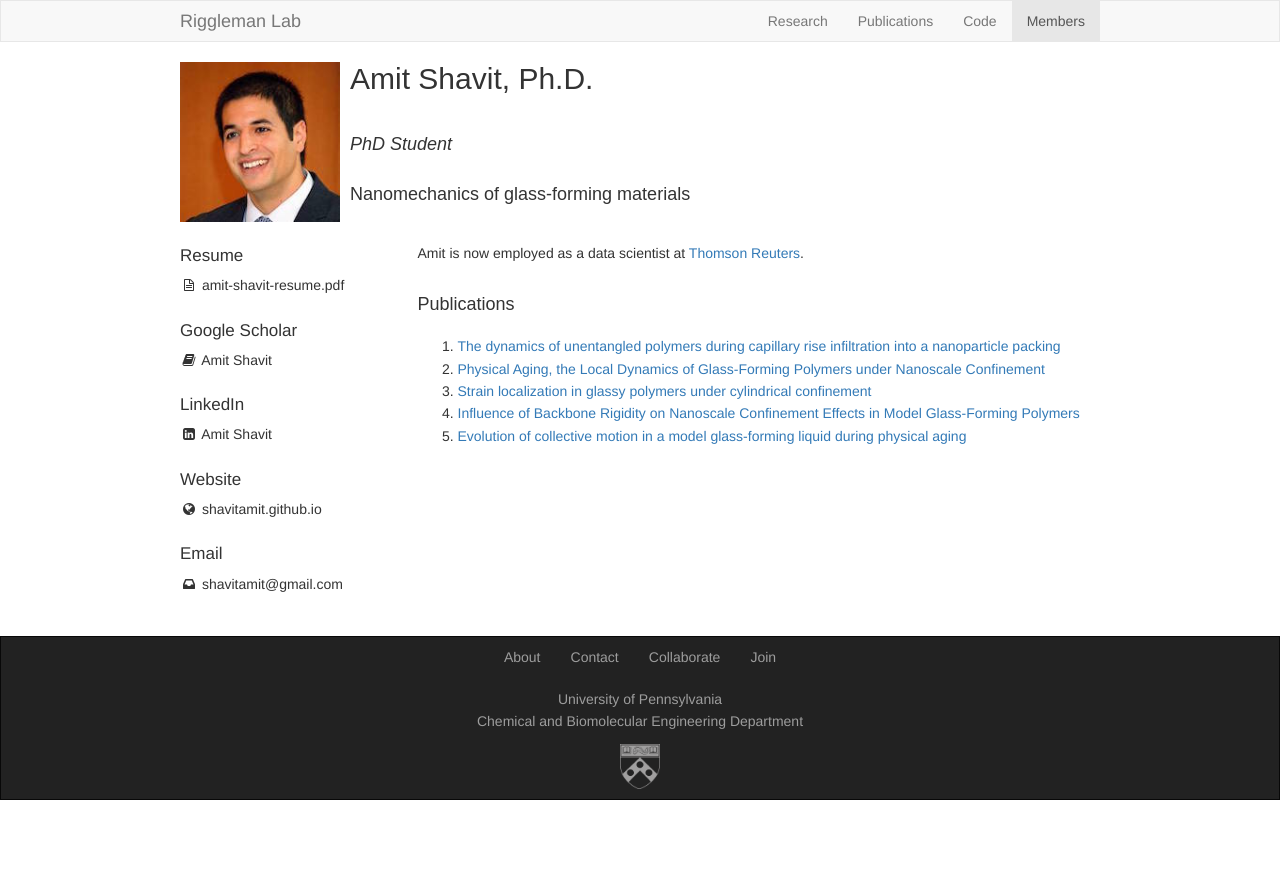
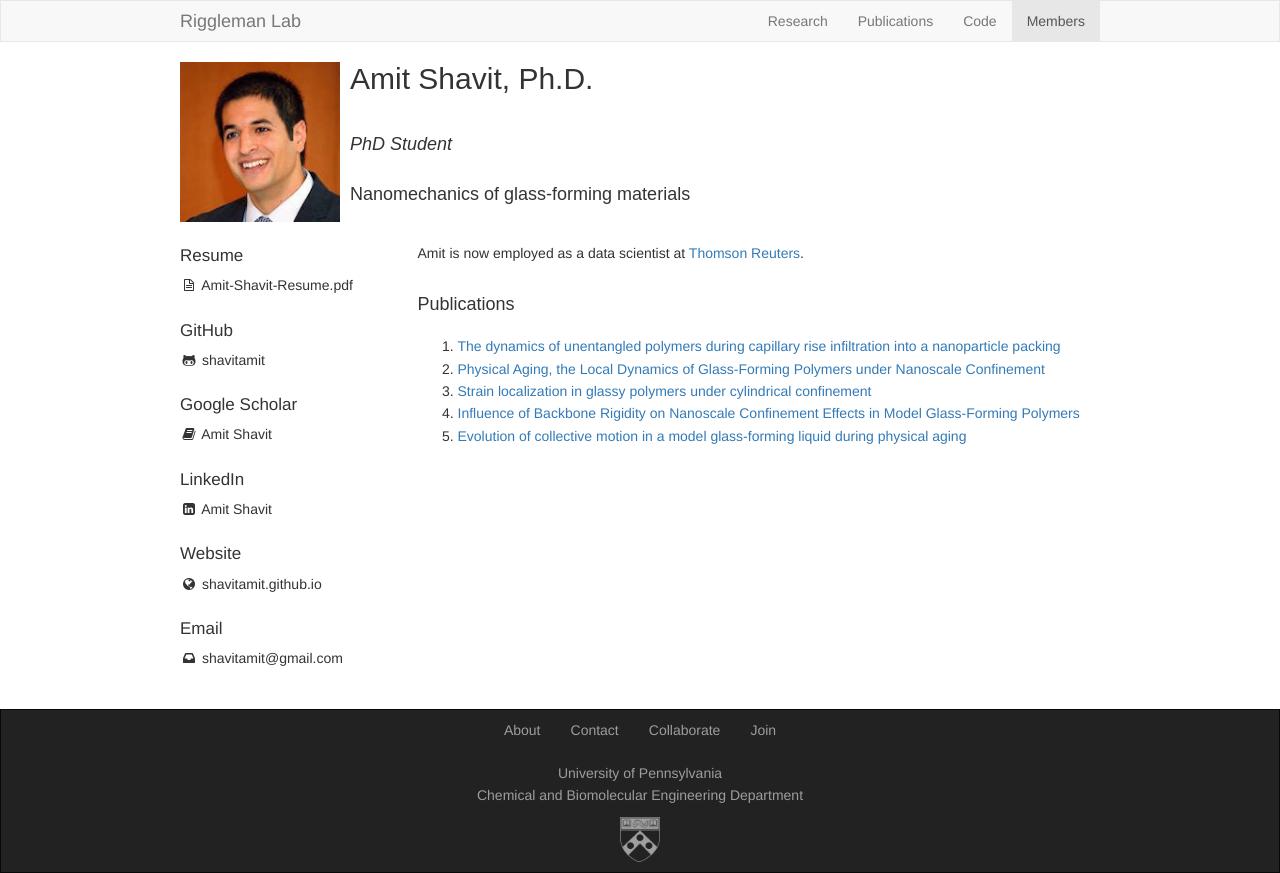
Before and after one commit to rigglemanlab/rigglemanlab.github.io, a plain HTML site: page members/amit-shavit/index.html in a window 1280 px wide. Before the commit the page ends 800 px from the top, so only its background shows below. Drawn offline with nearby package versions, Linux system fonts and the light colour scheme; some packages are replaced by stand-ins of ours.

Commit message:
Site updated on Mon Dec 12 09:48:59 EST 2016

```diff
--- a/members/amit-shavit/index.html
+++ b/members/amit-shavit/index.html
@@ -124,11 +124,21 @@
 <div class="pad-left note">
   <div class="smallspacer"></div>
   <i class="fa fa-file-text-o fa-fw"></i>
-  <a class="off" href="/pdfs/members/amit-shavit-resume.pdf">amit-shavit-resume.pdf</a>
+  <a class="off" href="http://shavitamit.github.io/files/Amit-Shavit-Resume.pdf">Amit-Shavit-Resume.pdf</a>
 </div>
 <div class="bigspacer"></div>
 
 
+
+<div class="smallhead">
+  GitHub
+</div>
+<div class="pad-left note">
+  <div class="smallspacer"></div>
+  <i class="fa fa-github-alt fa-fw"></i>
+  <a class="off" href="https://github.com/shavitamit">shavitamit</a>
+</div>
+<div class="bigspacer"></div>
 
 
 
```
